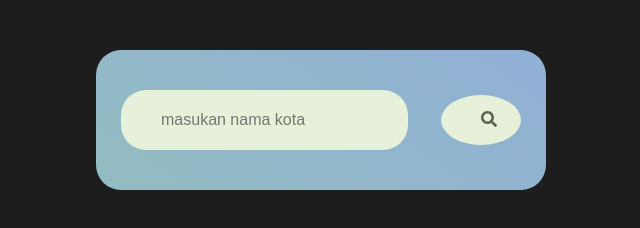
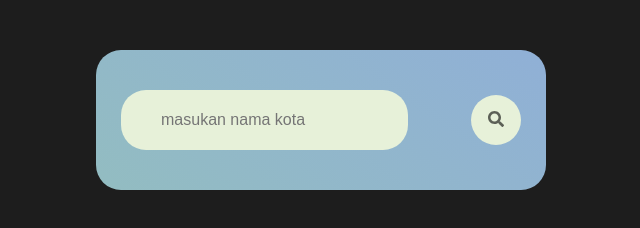
Before and after one commit to aldra547/aldra547.github.io, a plain HTML site: page index.html in a window 1280 px wide. Shown: the whole page, without its empty margins (319-959 px from the left). Drawn offline with Linux system fonts and the light colour scheme.

Commit message:
Update style.css

```diff
--- a/style.css
+++ b/style.css
@@ -56,7 +56,6 @@ body {
 }
 
 .search button {
-    padding: 5px 40px;
     height: 50px;
     width: 50px;
     outline: 0;
@@ -72,6 +71,7 @@ body {
 
 .search button svg {
     opacity: 0.6;
+    width: 20px;
 }
 
 .ikon-cuaca {
```
